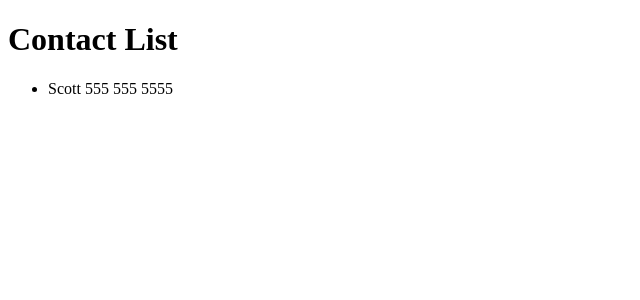
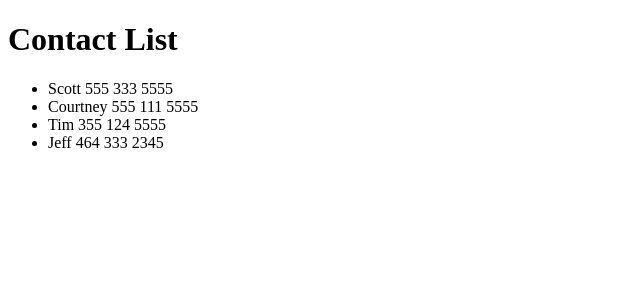
Before and after one commit to kleekich/React-Tutorial1, a React app: page / in a window 1280 px wide. Shown: the top 300 px of the page, without its empty margins (0-640 px from the left). Built offline with nearby package versions, Linux system fonts and the light colour scheme.

Commit message:
Contact component created and ContactsList populates dummy data using map function

```diff
--- a/src/App.js
+++ b/src/App.js
@@ -1,16 +1,42 @@
 import React from 'react';
 import {render} from 'react-dom';
 import ContactsList from  './ContactsList'
+
+
+let contacts = [{
+		id: 1,
+		name: 'Scott',
+		phone: '555 333 5555'
+
+	},
+	{
+		id: 2,
+		name: 'Courtney',
+		phone: '555 111 5555'
+
+	},
+	{
+		id: 3,
+		name: 'Tim',
+		phone: '355 124 5555'
+
+	},
+	{
+		id: 4,
+		name: 'Jeff',
+		phone: '464 333 2345'
+
+	}]
 
 class App extends React.Component {
 	render() {
 		return (
 				<div>
 					<h1>Contact List</h1>
-					<ContactsList />
+					<ContactsList contacts={this.props.contacts} />
 				</div>
 			)
 	}
 }
 
-render(<App />, document.getElementById('app'));
+render(<App contacts={contacts} />, document.getElementById('app'));
--- /dev/null
+++ b/src/Contact.js
@@ -0,0 +1,17 @@
+import React from 'react';
+import {render} from 'react-dom';
+
+class Contact extends React.Component {
+	render() {
+		return (
+
+			<li>
+				{this.props.contact.name} {this.props.contact.phone}
+			</li>
+
+			)
+	}
+}
+
+
+export default Contact;
--- a/src/ContactsList.js
+++ b/src/ContactsList.js
@@ -1,11 +1,14 @@
 import React from 'react';
 import {render} from 'react-dom';
+import Contact from './Contact';
 
 class ContactsList extends React.Component {
 	render() {
 		return (
 				<ul>
-					<li>Scott 555 555 5555</li>
+					{this.props.contacts.map((cont) => {
+						return <Contact contact={cont} key={cont.id} />
+					})}
 				</ul>
 			)
 	}
```
